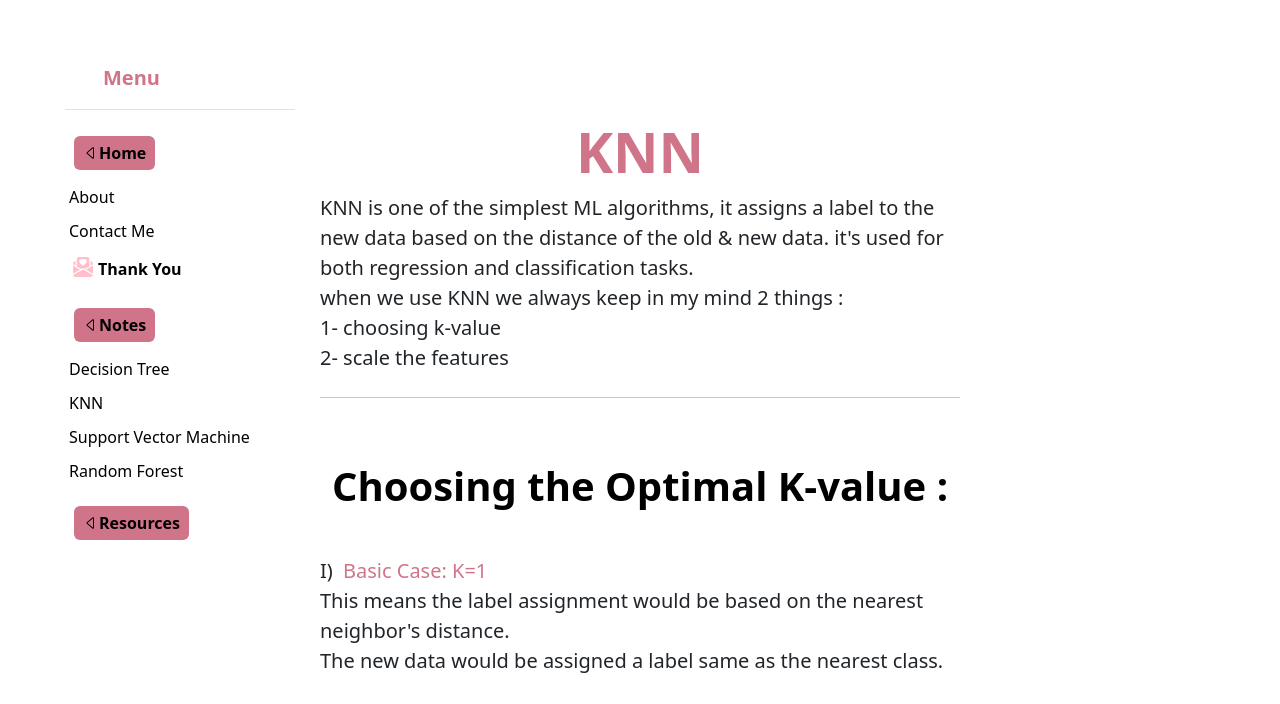
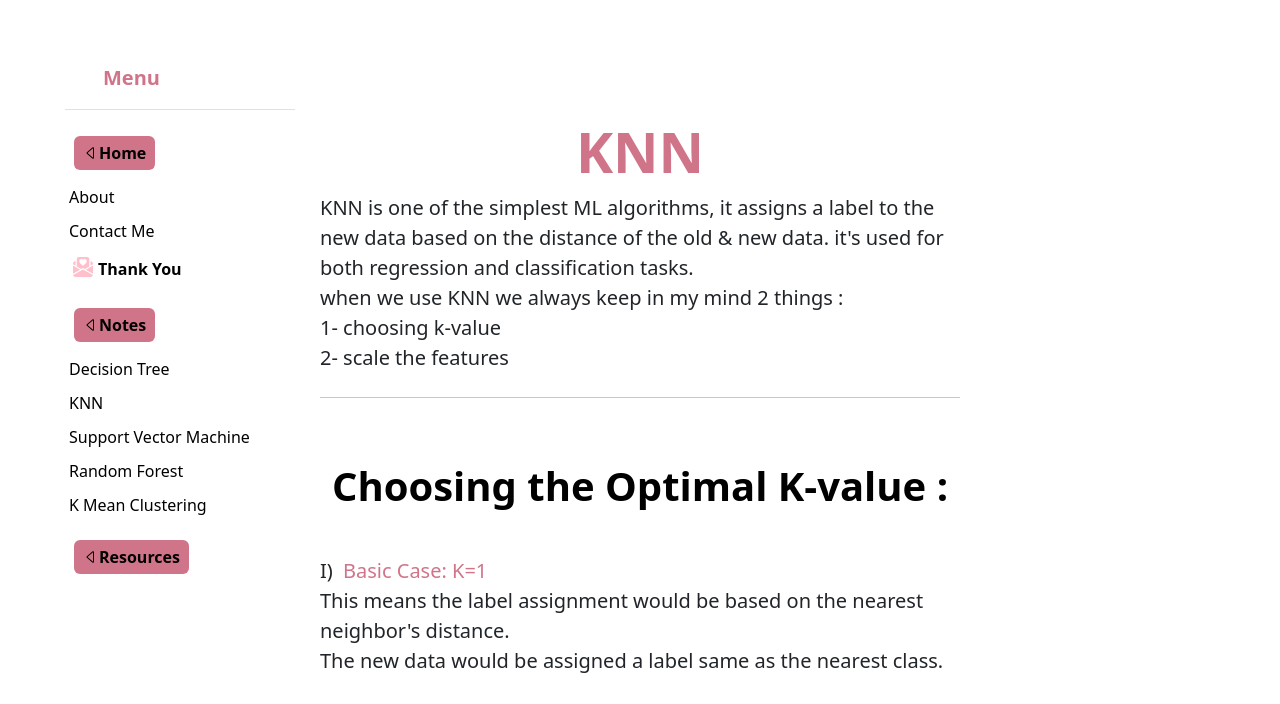
Before and after one commit to Hadeel-77/Hadeel_1, a plain HTML site: page KNN.html in a window 1280 px wide. Both pictures are taken after a click on the button "Notes". Shown: the part 88-792 px from the top of the page. Drawn offline with nearby package versions, Linux system fonts and the light colour scheme.

Commit message:
Update KNN.html

```diff
--- a/KNN.html
+++ b/KNN.html
@@ -128,6 +128,7 @@ b{margin-left: 5px;}
               <li><a href="KNN.html" class="link-body-emphasis d-inline-flex text-decoration-none rounded">KNN</a></li>
               <li><a href="SVM.html" class="link-body-emphasis d-inline-flex text-decoration-none rounded">Support Vector Machine</a></li>
               <li><a href="Random_Forest.html" class="link-body-emphasis d-inline-flex text-decoration-none rounded">Random Forest</a></li>
+              <li><a href="K Mean Clusteering .html" class="link-body-emphasis d-inline-flex text-decoration-none rounded">K Mean Clustering </a></li>
             </ul>
           </div>
         </li>
```
